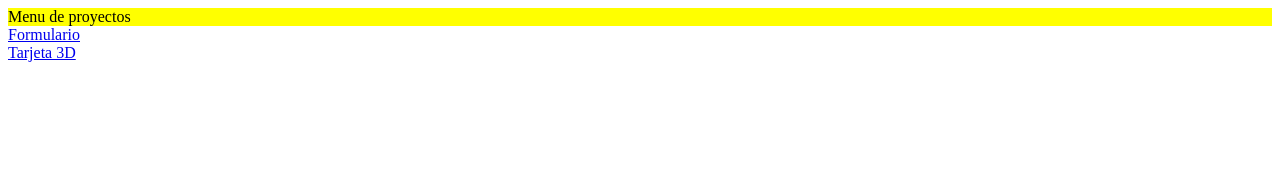
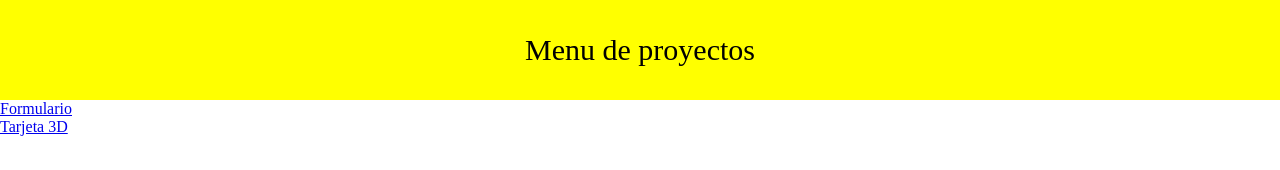
Before and after one commit to LeonardoHdz93/CursosLeo, a plain HTML site: page index.html in a window 1280 px wide. Drawn offline with Linux system fonts and the light colour scheme.

Commit message:
Update estilo_index.css

```diff
--- a/css/estilo_index.css
+++ b/css/estilo_index.css
@@ -1,5 +1,15 @@
+*{
+    margin: 0;
+    padding: 0;
+}
 .titulo{
     padding: 0;
     margin: 0;
+    height: 100px;
     background-color: yellow;
+    text-align: center;
+    line-height: 100px;
 }
+span{
+    font-size: 30px;
+}
```
